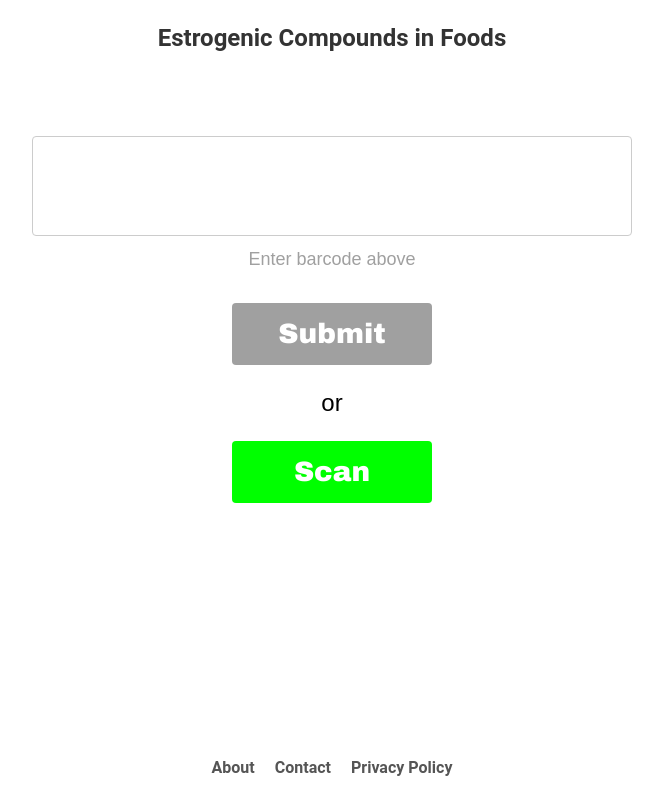
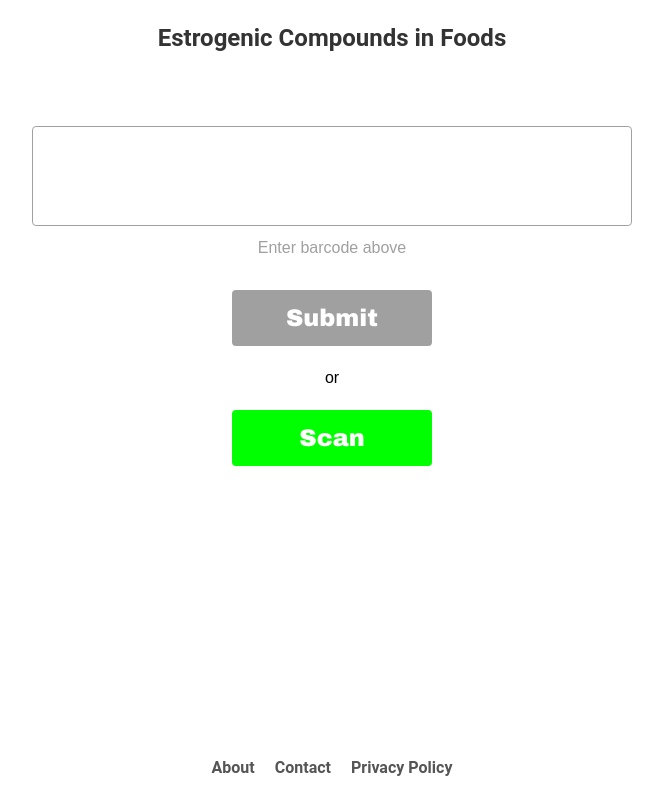
Before and after one commit to nathan-log/endocrine_web_app, a Vue app in the folder estrogenic-compounds-app/: page / in a window 1280 px wide. Shown: the whole page, without its empty margins (308-971 px from the left). Built offline with nearby package versions, Linux system fonts and the light colour scheme.

Commit message:
styling variables added, utilized in barcode form

```diff
--- a/estrogenic-compounds-app/src/App.vue
+++ b/estrogenic-compounds-app/src/App.vue
@@ -27,6 +27,8 @@ export default {
 </script>
 
 <style>
+@import '@/styles/variables.css';
+
 #app {
   display: flex;
   flex-direction: column;
--- a/estrogenic-compounds-app/src/components/BarcodeScannerForm.vue
+++ b/estrogenic-compounds-app/src/components/BarcodeScannerForm.vue
@@ -133,24 +133,24 @@ export default {
   display: flex;
   flex-direction: column;
   align-items: center;
-  padding: 40px;
+  padding: var(--spacing-large);
 }
 
 input {
   width: 600px;
   height: 100px;
-  padding: 20px;
-  border: 1px solid #ccc;
+  padding: var(--spacing-medium);
+  border: 1px solid var(--button-color-gray);
   border-radius: 4px;
-  font-size: 64px;
-  font-family: 'Arial', sans-serif;
+  font-size: var(--font-size-xlarge);
+  font-family: var(--font-family-primary);
   text-align: center;
   outline: none;
   transition: box-shadow 0.3s ease;
 }
 
 input::placeholder {
-  color: #a0a0a0;
+  color: var(--button-color-gray);
   font-weight: normal;
 }
 
@@ -159,59 +159,59 @@ input:focus {
 }
 
 input.complete {
-  box-shadow: 0 0 0 3px #00ff00;
+  box-shadow: 0 0 0 3px var(--success-color);
 }
 
 input.incomplete {
-  box-shadow: 0 0 0 3px #ff0000;
+  box-shadow: 0 0 0 3px var(--error-color);
 }
 
 .barcode-status {
-  margin-top: 10px;
-  font-size: 18px;
-  font-family: 'Arial', sans-serif;
+  margin-top: var(--spacing-small);
+  font-size: var(--font-size-medium);
+  font-family: var(--font-family-primary);
 }
 
 .barcode-status.valid {
-  color: #00ff00;
+  color: var(--success-color);
 }
 
 .barcode-status.invalid {
-  color: #ff0000;
+  color: var(--error-color);
 }
 
 .barcode-status.default {
-  color: #a0a0a0;
+  color: var(--button-color-gray);
 }
 
 .button-container {
   display: flex;
   flex-direction: column;
   align-items: center;
-  margin-top: 30px;
+  margin-top: var(--spacing-large);
 }
 
 button {
   width: 200px;
-  padding: 10px 40px;
-  background-color: #a0a0a0;
+  padding: var(--spacing-small) var(--spacing-large);
+  background-color: var(--button-color-gray);
   color: white;
   border: none;
   border-radius: 4px;
-  font-size: 28px;
-  font-family: 'Arial Black', sans-serif;
+  font-size: var(--font-size-large);
+  font-family: var(--font-family-secondary);
   cursor: pointer;
   transition: background-color 0.3s ease, box-shadow 0.3s ease;
 }
 
 button:hover {
-  box-shadow: 0 0 20px #ffd700;
+  box-shadow: 0 0 20px var(--button-hover-glow-color);
 }
 
 .or-text {
-  margin: 20px 0;
-  font-size: 24px;
-  font-family: 'Arial', sans-serif;
+  margin: var(--spacing-medium) 0;
+  font-size: var(--font-size-medium);
+  font-family: var(--font-family-primary);
 }
 
 .shake {
@@ -240,10 +240,10 @@ button:hover {
 }
 
 button.glow {
-  box-shadow: 0 0 20px #ffd700;
+  box-shadow: 0 0 20px var(--button-hover-glow-color);
 }
 
 .green-button {
-  background-color: #00ff00;
+  background-color: var(--success-color);
 }
 </style>
--- /dev/null
+++ b/estrogenic-compounds-app/src/styles/variables.css
@@ -0,0 +1,32 @@
+:root {
+    /* Text Colors */
+    --text-color-dark: #333333;
+    --text-color-light: #777777;
+
+    /* Button Colors */
+    --button-color-green: #00ff00;
+    --button-color-gray: #a0a0a0;
+    --button-hover-glow-color: #ffd700;
+
+    /* Link Colors */
+    --link-color: #4a90e2;
+    --link-hover-color: #2f6ea9;
+
+    /* Status Colors */
+    --success-color: #00ff00;
+    --error-color: #ff0000;
+    --warning-color: #ff6b6b;
+
+    /* Fonts */
+    --font-family-primary: 'Arial', sans-serif;
+    --font-family-secondary: 'Arial Black', sans-serif;
+    --font-size-small: 12px;
+    --font-size-medium: 16px;
+    --font-size-large: 24px;
+    --font-size-xlarge: 64px;
+
+    /* Spacing */
+    --spacing-small: 10px;
+    --spacing-medium: 20px;
+    --spacing-large: 30px;
+  }
```
